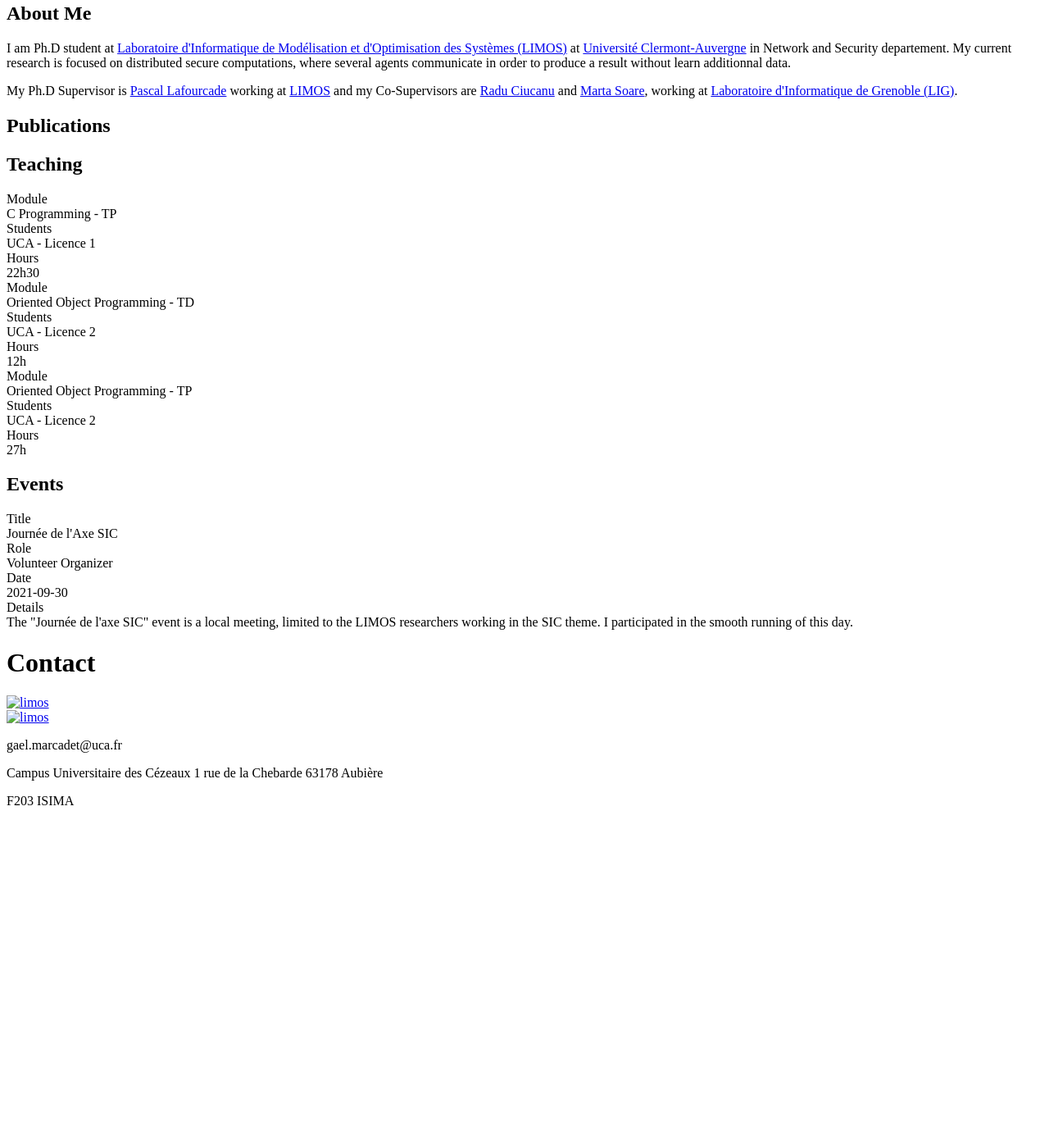
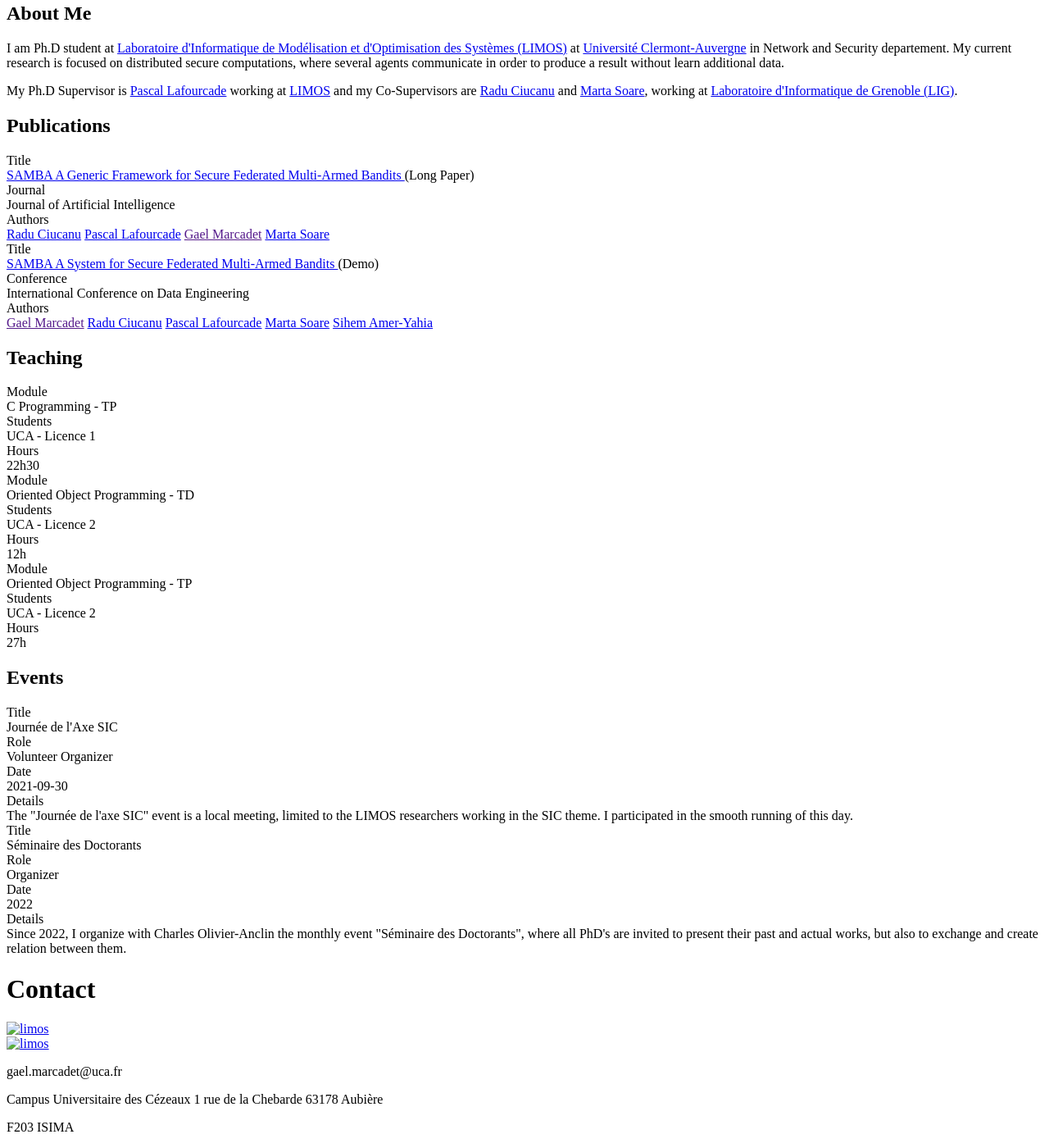
Before and after one commit to gamarcad/personnal-webpage, a Jekyll site: the page built from index.html, in a window 1280 px wide. Shown: the part 348-1748 px from the top of the page at 82% size. Built offline with Jekyll 4.4.1, drawn with Linux system fonts in a browser that asks for light colours; before the commit the page ends 1350 px from its top, so only the background shows below that.

Commit message:
Website update

```diff
--- a/_data/authors.yml
+++ b/_data/authors.yml
@@ -13,3 +13,7 @@
 - id: gael-marcadet
   name: Gael Marcadet
   url:
+
+- id: sihem-amer-yahia
+  name: Sihem Amer-Yahia
+  url: https://lig-membres.imag.fr/amery/
--- a/_data/events.yml
+++ b/_data/events.yml
@@ -3,3 +3,8 @@
   details: The "Journée de l'axe SIC" event is a local meeting, limited to the LIMOS researchers working in the SIC theme.
             I participated in the smooth running of this day.
   date: 2021-09-30
+
+- name: Séminaire des Doctorants
+  role: Organizer
+  details: Since 2022, I organize with Charles Olivier-Anclin the monthly event "Séminaire des Doctorants", where all PhD's are invited to present their past and actual works, but also to exchange and create relation between them.
+  date: 2022
--- a/_data/papers.yml
+++ b/_data/papers.yml
@@ -1,7 +1,22 @@
 - title: SAMBA A Generic Framework for Secure Federated Multi-Armed Bandits
-  submitted: false
+  link: https://lig-membres.imag.fr/ciucanu/preprints/CLMS22.pdf
+  type: Long Paper
+  submitted: true
+  journal: Journal of Artificial Intelligence
   authors:
+    - radu-ciucanu
+    - pascal-lafourcade
+    - gael-marcadet
+    - marta-soare
+
+- title: SAMBA A System for Secure Federated Multi-Armed Bandits
+  link:  https://icde2022.ieeecomputer.my/demo-accepted-papers/
+  type: Demo
+  submitted: true
+  conference: International Conference on Data Engineering
+  authors:
+    - gael-marcadet
+    - radu-ciucanu
     - pascal-lafourcade
     - marta-soare
-    - radu-ciucanu
-    - gael-marcadet
+    - sihem-amer-yahia
--- a/_includes/about.html
+++ b/_includes/about.html
@@ -2,7 +2,7 @@
   <h1>About Me</h1>
   <p class="about">
     I am Ph.D student at <a class="link" target="_blank" href="https://limos.fr">Laboratoire d'Informatique de Modélisation et d'Optimisation des Systèmes (LIMOS)</a> at <a href="uca.fr">Université Clermont-Auvergne</a> in Network and Security departement.
-    My current research is focused on distributed secure computations, where several agents communicate in order to produce a result without learn additionnal data.
+    My current research is focused on distributed secure computations, where several agents communicate in order to produce a result without learn additional data.
   </p>
   <div class="seperator"></div>
   <p class="about">
@@ -17,29 +17,49 @@
 <div class="user-details">
   <h1>Publications</h1>
   <div class="papers">
-    {% for paper in site.data.paper s%}
-      {% if paper.published %}
+    {% for paper in site.data.papers %}
       <div class="container paper">
         <div class="title">
           <div class="left">Title</div>
           <div class="right">
-            {{paper.title}}
+            {% if paper.link %}
+              <a href="{{ paper.link}}">{{paper.title}} </a>
+            {% else %}
+                {{paper.title}}
+            {% endif %}
+            {% if paper.type %}
+                <span class="type">({{paper.type}})</span>
+            {% endif %}
           </div>
         </div>
+        {% if paper.conference %}
+          <div class="venue">
+            <div class="left">Conference</div>
+            <div class="right">{{paper.conference}}</div>
+          </div>
+        {% endif %}
+        {% if paper.journal %}
+        <div class="venue">
+          <div class="left">Journal</div>
+          <div class="right">{{paper.journal}}</div>
+        </div>
+      {% endif %}
         <div class="authors">
           <div class="left">Authors</div>
           <div class="right">
             {% for authorId in paper.authors %}
               {% for author in site.data.authors %}
                 {% if author.id == authorId %}
-                  <a href="{{author.url}}">{{ author.name }}</a>,
+                  <span class="author">
+                    <a href="{{author.url}}">{{ author.name }}</a>
+                  </span>
+
                 {% endif %}
               {% endfor %}
             {% endfor %}
           </div>
         </div>
       </div>
-      {% endif %}
     {% endfor %}
 </div>
 
```
Also changed, not shown: assets/css/custom.css (+8 -0 lines).
